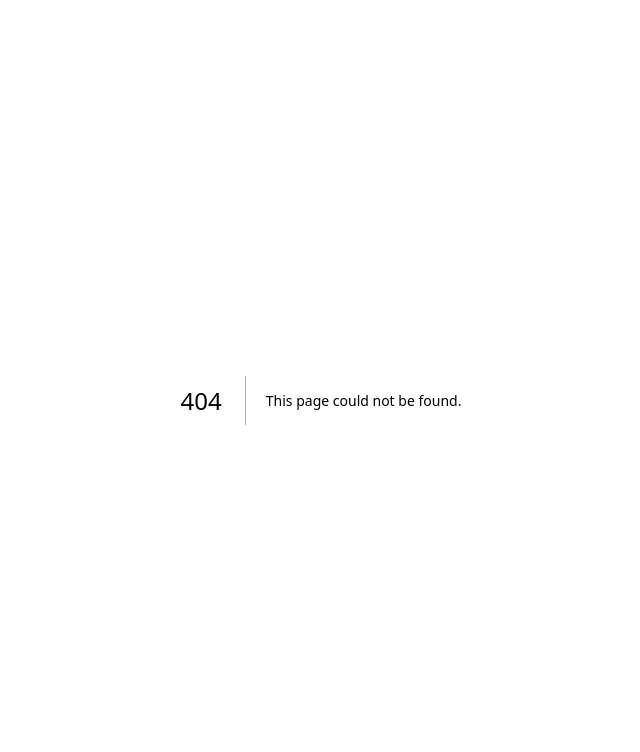
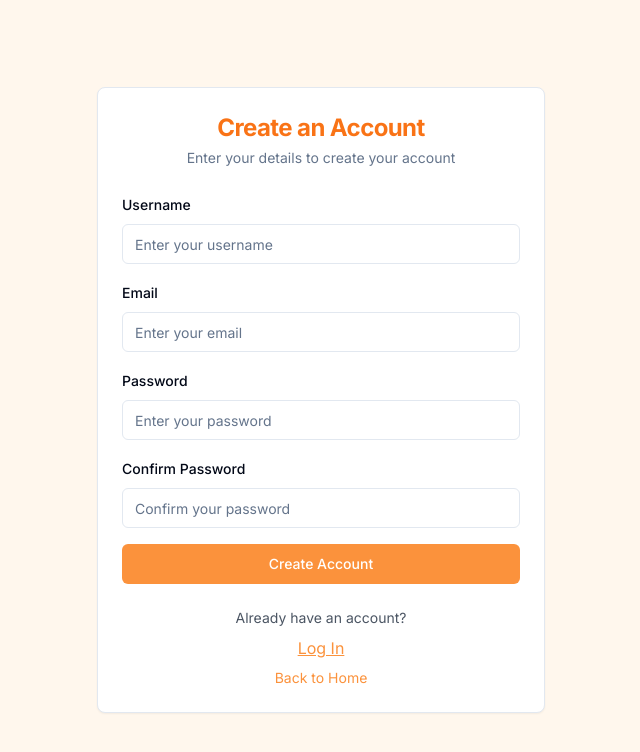
Before and after one commit to mfaks/BeaverBargains, a Next.js app in the folder frontend/: page /register in a window 1280 px wide. Before the commit this address had no page. Shown: the top 752 px of the page, without its empty margins (319-959 px from the left). Built offline with nearby package versions, Linux system fonts and the light colour scheme.

Commit message:
replaced signup with registration

```diff
--- a/frontend/src/app/LandingPage.tsx
+++ b/frontend/src/app/LandingPage.tsx
@@ -22,7 +22,7 @@ export default function LandingPage() {
                 </div>
                 <div className="flex flex-col gap-2 min-[400px]:flex-row">
                   <Link
-                    href="/signup"
+                    href="/register"
                     className="inline-flex h-14 items-center justify-center rounded-md bg-orange-500 px-8 text-sm font-medium text-white shadow transition-colors hover:bg-orange-400 focus-visible:outline-none focus-visible:ring-1 focus-visible:ring-ring disabled:pointer-events-none disabled:opacity-50"
                     prefetch={false}
                   >
--- a/frontend/src/app/login/page.tsx
+++ b/frontend/src/app/login/page.tsx
@@ -88,7 +88,7 @@ export default function Login() {
                     <p className="text-sm text-gray-600">
                         Don't have an account yet?
                     </p>
-                    <Link href="/signup" className="text-orange-400 underline hover:underline">
+                    <Link href="/register" className="text-orange-400 underline hover:underline">
                         Sign up
                     </Link>
                     <Link href="/" className="text-sm text-orange-400 hover:underline">
--- a/frontend/src/app/signup/page.tsx
+++ b/frontend/src/app/register/page.tsx
@@ -19,10 +19,10 @@ const createAccountSchema = z.object({
     path: ["confirmPassword"],
 })
 
-type SignupForm = z.infer<typeof createAccountSchema>
+type RegistrationForm = z.infer<typeof createAccountSchema>
 
-export default function Signup() {
-    const form = useForm<SignupForm>({
+export default function Register() {
+    const form = useForm<RegistrationForm>({
         resolver: zodResolver(createAccountSchema),
         defaultValues: {
             username: '',
@@ -32,7 +32,7 @@ export default function Signup() {
         },
     })
 
-    const onSubmit: SubmitHandler<SignupForm> = async (values) => {
+    const onSubmit: SubmitHandler<RegistrationForm> = async (values) => {
         console.log(values)
     }
 
```
